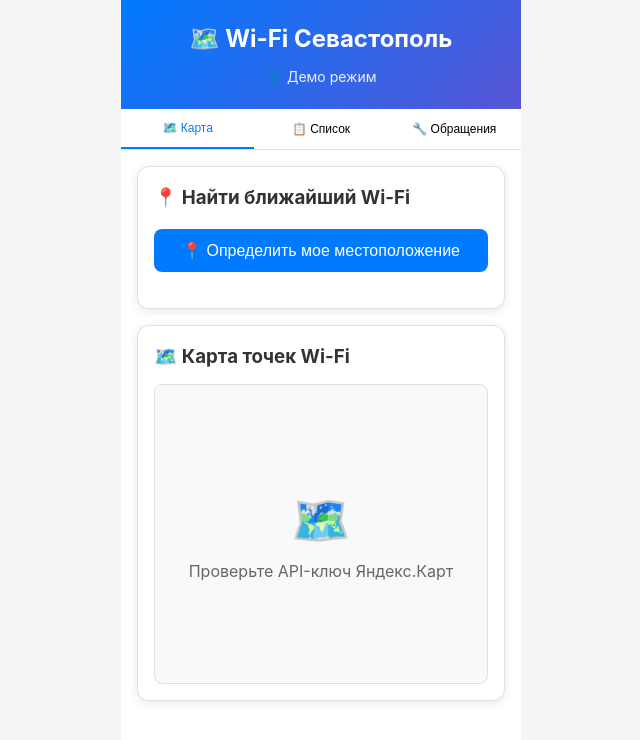
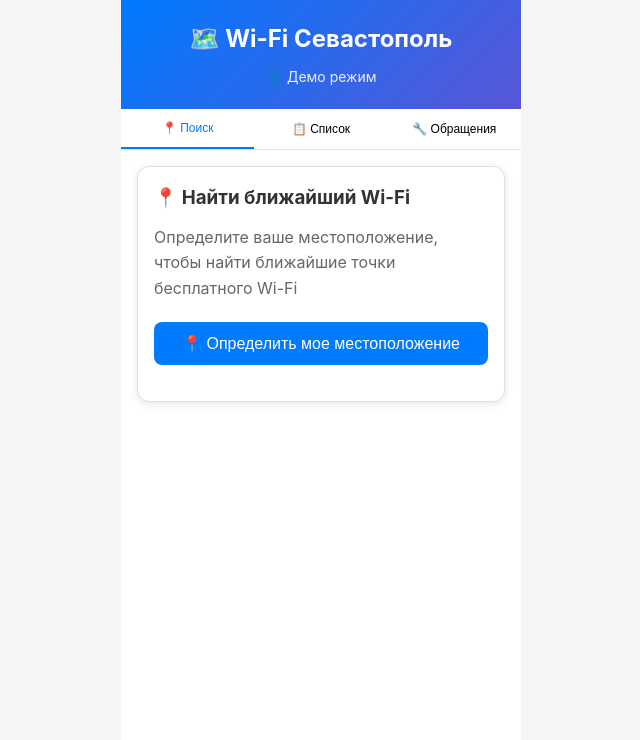
Before and after one commit to OlegStaroverov/WiFi-App, a plain HTML site: page index.html in a window 1280 px wide. Shown: the whole page, without its empty margins (319-959 px from the left). Drawn offline with Linux system fonts and the light colour scheme.

Commit message:
Update index.html

```diff
--- a/index.html
+++ b/index.html
@@ -5,35 +5,6 @@
     <meta name="viewport" content="width=device-width, initial-scale=1.0">
     <title>Wi-Fi Севастополь</title>
     <script src="https://st.max.ru/js/max-web-app.js"></script>
-    <script src="https://api-maps.yandex.ru/3.0/?apikey=ecac47f2-9ce4-4e1f-9eea-980f1b1c8292&lang=ru_RU"></script>
-    <script>
-    // Проверка загрузки Яндекс.Карт
-    window.checkYmapsLoaded = function() {
-        if (typeof ymaps3 === 'undefined') {
-            console.error('❌ Яндекс.Карты не загрузились');
-            // Можно показать сообщение пользователю
-            setTimeout(() => {
-                const mapContainer = document.getElementById('yandexMap');
-                if (mapContainer) {
-                    mapContainer.innerHTML = `
-                        <div style="height: 100%; display: flex; align-items: center; justify-content: center; color: #666;">
-                            <div style="text-align: center;">
-                                <div style="font-size: 48px;">🗺️</div>
-                                <p>Проверьте API-ключ Яндекс.Карт</p>
-                            </div>
-                        </div>
-                    `;
-                }
-            }, 1000);
-        } else {
-            console.log('✅ Яндекс.Карты API загружены');
-        }
-    };
-
-    // Проверяем через секунду после загрузки
-    setTimeout(window.checkYmapsLoaded, 1000);
-    </script>
-
     <link rel="stylesheet" href="styles.css">
 </head>
 <body>
@@ -48,7 +19,7 @@
 
         <!-- Навигация -->
         <nav class="tabs">
-            <button class="tab-btn active" data-tab="map">🗺️ Карта</button>
+            <button class="tab-btn active" data-tab="map">📍 Поиск</button>
             <button class="tab-btn" data-tab="list">📋 Список</button>
             <button class="tab-btn" data-tab="report">🔧 Обращения</button>
             <button class="tab-btn" data-tab="admin" id="adminTab" style="display: none;">🔐 Админ-панель</button>
@@ -56,19 +27,15 @@
 
         <!-- Основной контент -->
         <main class="main-content">
-            <!-- Экран карты -->
+            <!-- Экран поиска -->
             <div id="map-screen" class="screen active">
                 <div class="card">
                     <h3>📍 Найти ближайший Wi-Fi</h3>
+                    <p style="margin-bottom: 16px; color: #666;">Определите ваше местоположение, чтобы найти ближайшие точки бесплатного Wi-Fi</p>
                     <button onclick="findNearestPoints()" class="btn primary" id="findBtn">
                         📍 Определить мое местоположение
                     </button>
                     <div id="nearestResults" class="results"></div>
-                </div>
-
-                <div class="card">
-                    <h3>🗺️ Карта точек Wi-Fi</h3>
-                    <div id="yandexMap" class="map-container"></div>
                 </div>
             </div>
 
```
